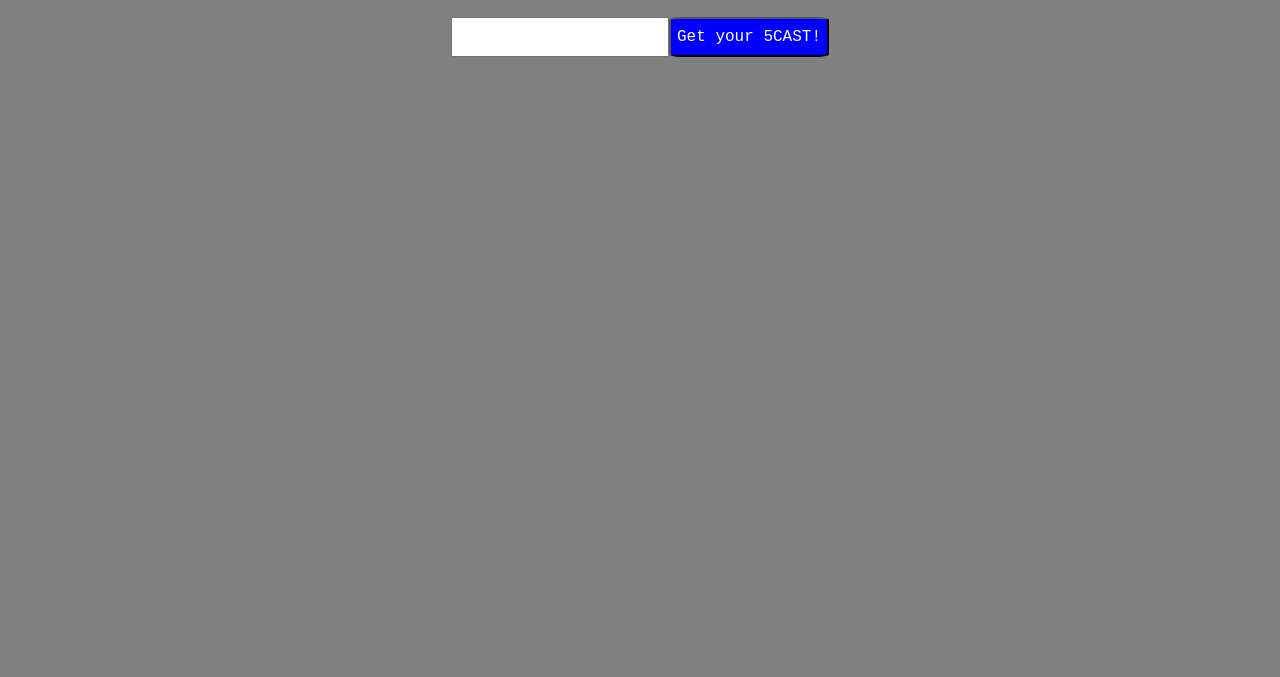
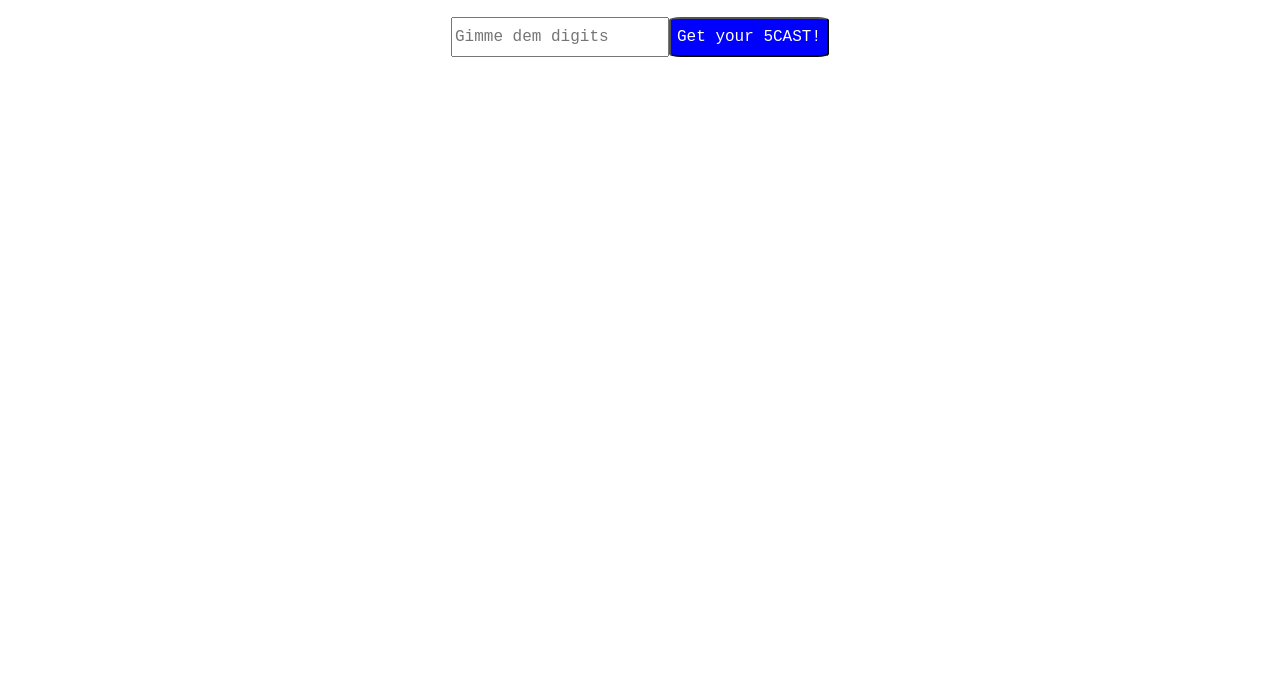
Before and after one commit to tkcthulhu/5CAST, a website: page index.html in a window 1280 px wide. Shown: the part 123-800 px from the top of the page. Drawn offline with nearby package versions, Linux system fonts and the light colour scheme.

Commit message:
style changes

```diff
--- a/css/styles.css
+++ b/css/styles.css
@@ -17,7 +17,7 @@
 }
 
 body {
-    background-color: gray;
+    background-color: white;
 }
 
 .card {
--- a/js/main.js
+++ b/js/main.js
@@ -57,6 +57,7 @@ function createPage() {
     getWeatherData(API);
   });
 
+  input.setAttribute('placeholder', 'Gimme dem digits')
   PUB.addEventListener('click', () => (popUpRemove()));
 }
 
@@ -65,7 +66,10 @@ textFadeIn();
 hide();
 GeoSafari();
 
+let zips = [];
 const APIKey = 'ef757abcb72ab4e6058f4663f531b267';
+
+
 
 async function getWeatherData(url) {
   try {
```
